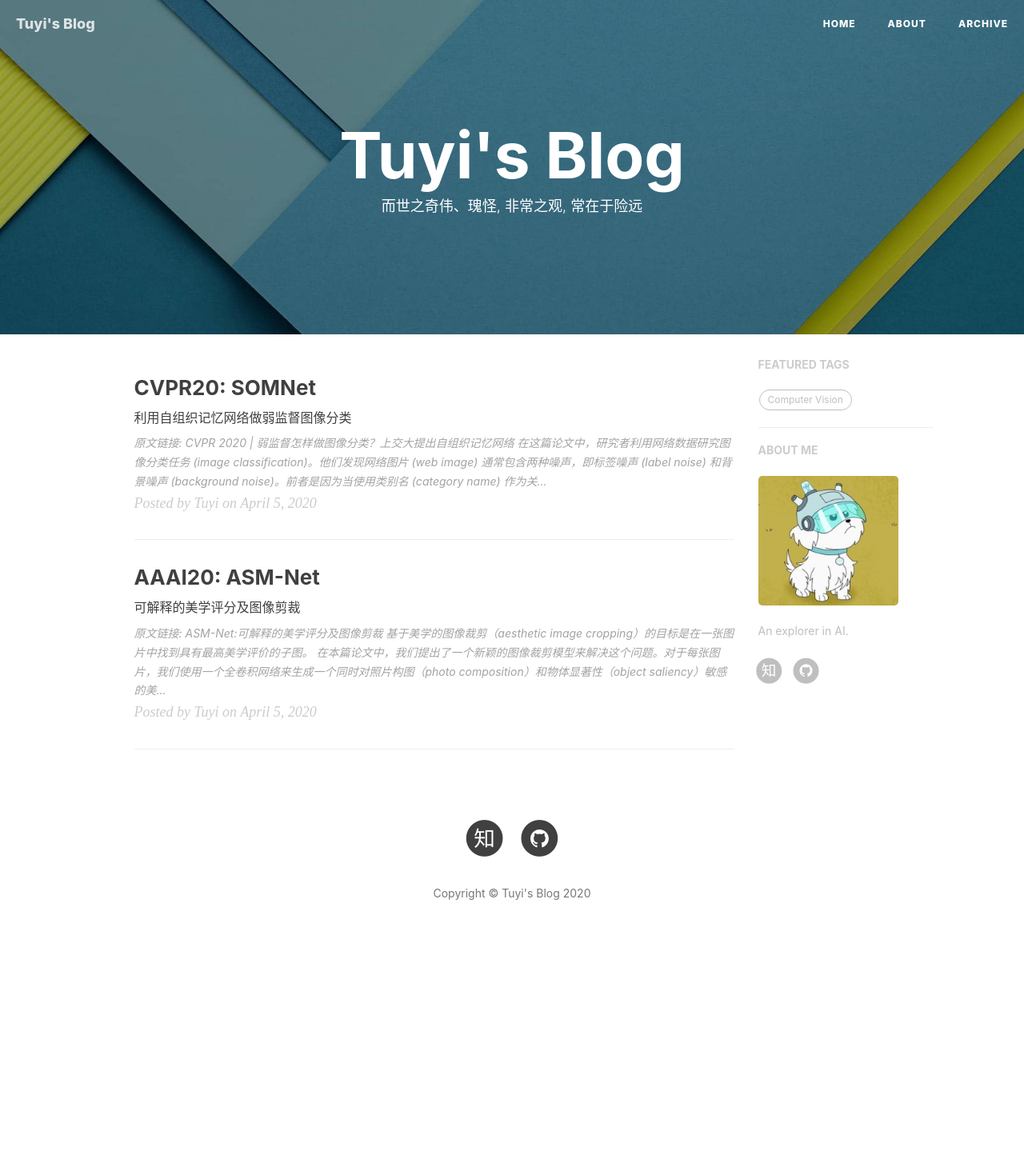
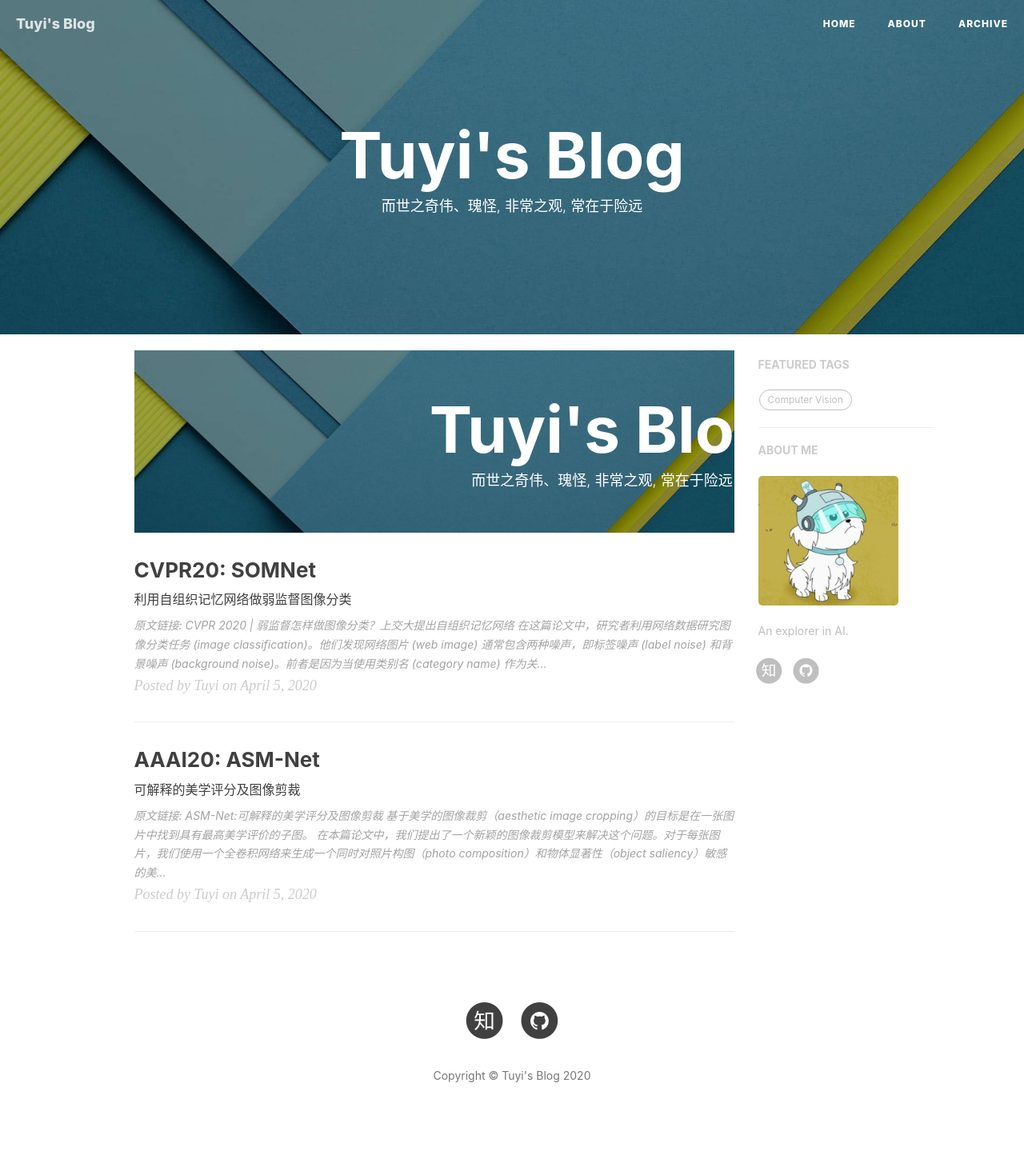
Before and after one commit to ToLety/ToLety.github.io, a Jekyll site: the page built from index.html, in a window 1280 px wide. Shown: the whole page at 80% size. Built offline with Jekyll 4.4.1, drawn with Linux system fonts in a browser that asks for light colours; nearby versions of some CDN libraries; the list of posts is cut into pages by our own code; comment, search, counter and statistics services are not loaded; before the commit the page ends 1221 px from its top, so only the background shows below that; part of the change alters nothing that is shown.

```diff
--- a/index.html
+++ b/index.html
@@ -2,6 +2,8 @@
 layout: page
 description: "而世之奇伟、瑰怪, 非常之观, 常在于险远"
 ---
+<!-- Page Header -->
+{% include intro-header.html type='page' short=true %}
 
 {% for post in paginator.posts %}
 <div class="post-preview">
```
